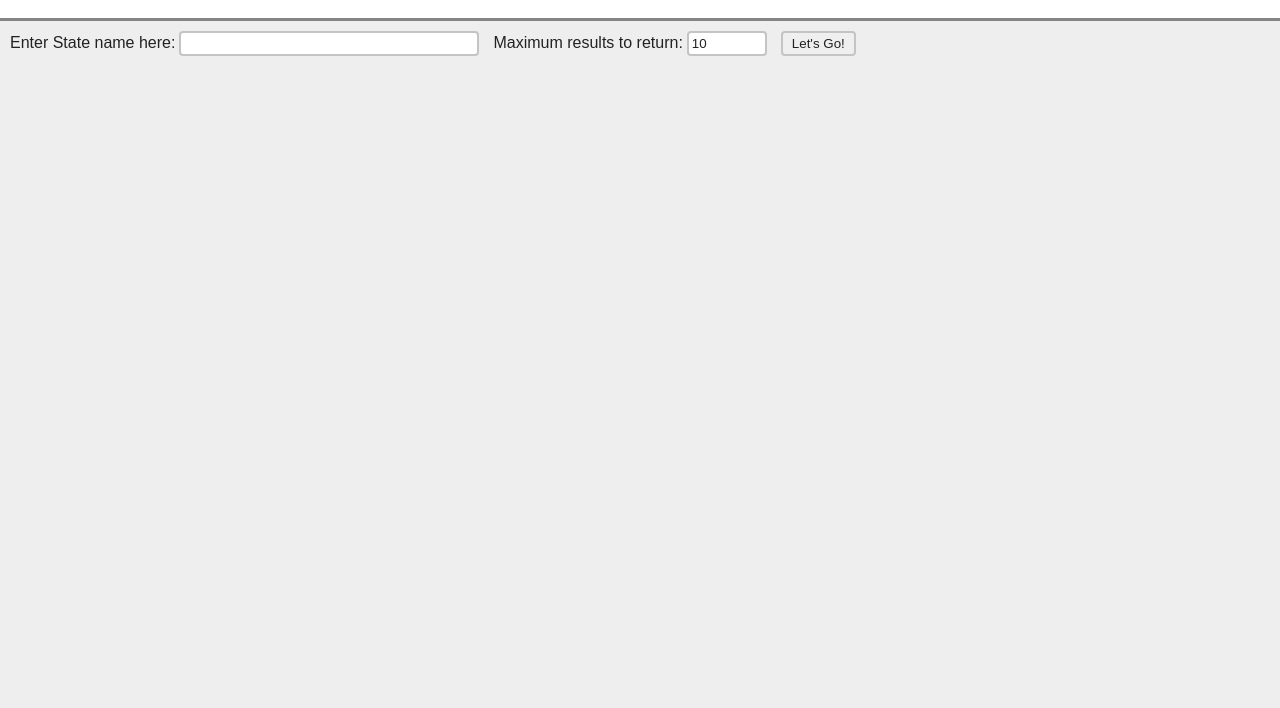
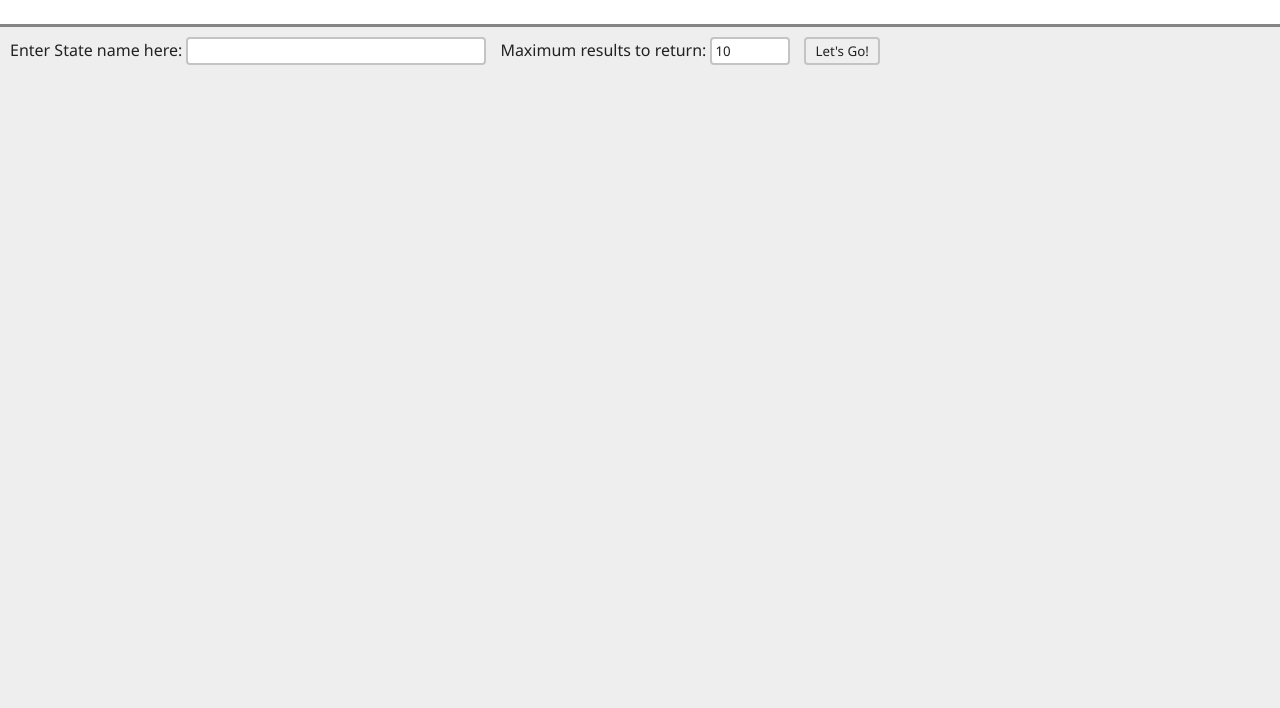
Before and after one commit to Phantom-Wolf/NationalParkAPI, a plain HTML site: page index.html in a window 1280 px wide. Shown: the part 92-800 px from the top of the page. Drawn offline with nearby package versions, Linux system fonts and the light colour scheme.

Commit message:
changed font

```diff
--- a/main.css
+++ b/main.css
@@ -7,7 +7,7 @@
 }
 
 h1,h2,h3,p,li,a,label,input{
-    font-family: Arial,Helvetica Neue,Helvetica,sans-serif;
+    font-family: 'Segoe UI', 'Roboto', arial, sans-serif;
     color: rgb(34, 34, 34);
 }
 
```
